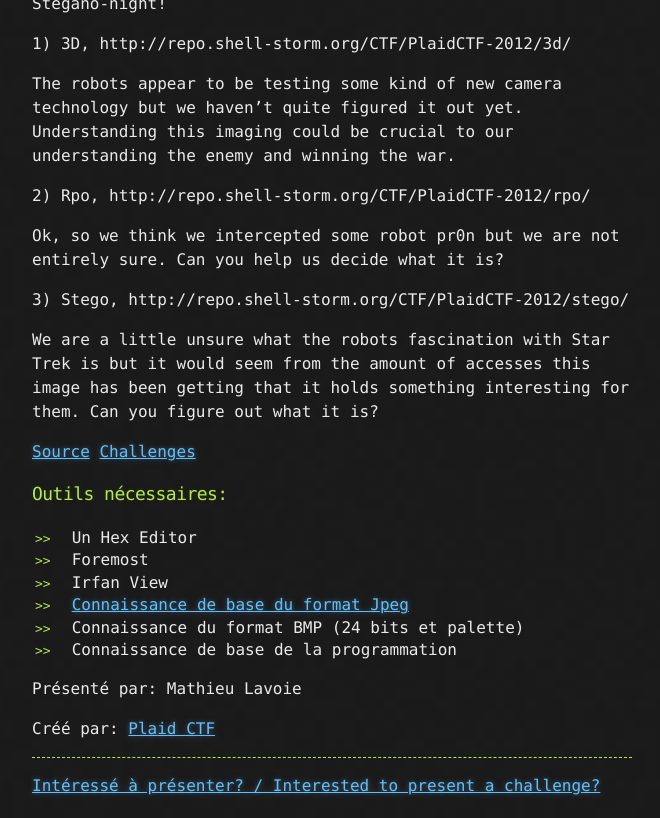
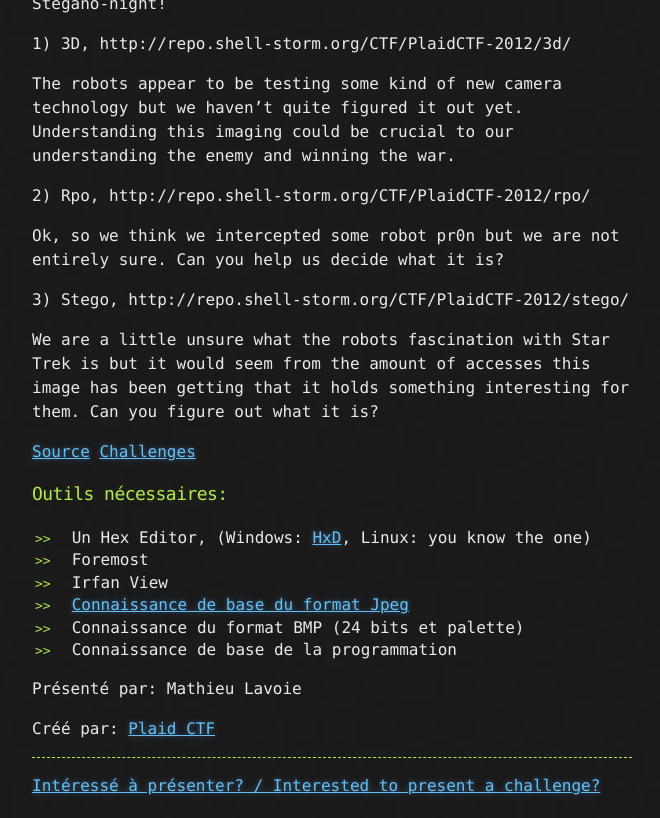
Before and after one commit to montrehack/montrehack.github.com, a Jekyll site: the page built from index.md, in a window 1280 px wide and 900 px high, scrolled down 664 px, cut to the strip 82-900 px from the top of the window. Shown: the whole strip, without its empty margins (308-968 px from the left). Built offline with Jekyll 4.4.1, drawn with Linux system fonts in a browser that asks for light colours; Markdown is read by kramdown in place of the engine named in the settings; comment, search, counter and statistics services are not loaded.

Commit message:
hex-editor

```diff
--- a/index.md
+++ b/index.md
@@ -26,7 +26,7 @@ We are a little unsure what the robots fascination with Star Trek is but it woul
 
 ### Outils nécessaires:
 
-* Un Hex Editor
+* Un Hex Editor, (Windows: [HxD](http://mh-nexus.de/en/hxd/), Linux: you know the one)
 * Foremost
 * Irfan View
 * [Connaissance de base du format Jpeg](http://fr.wikipedia.org/wiki/JPEG#Syntaxe_et_structure)
```
